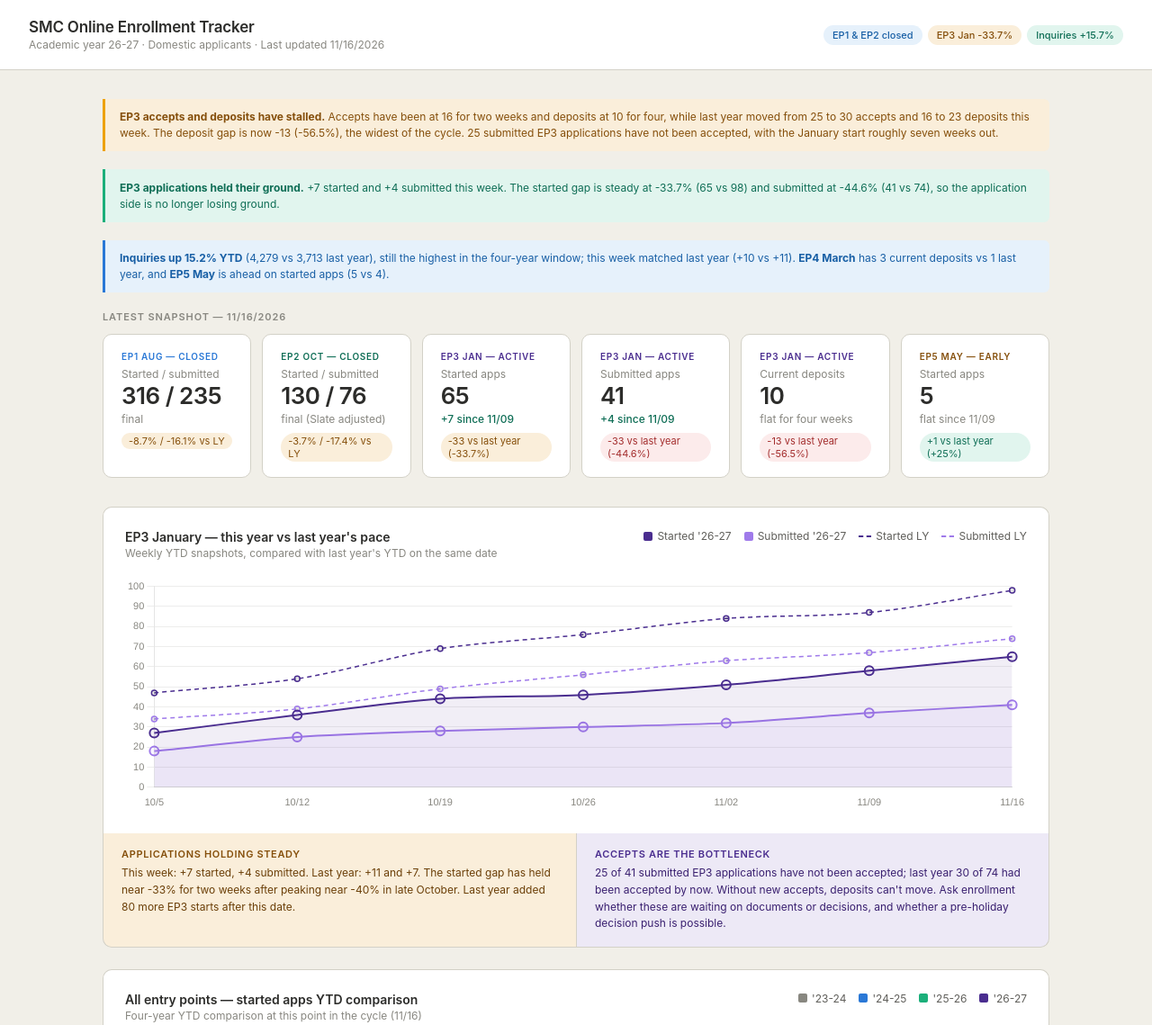
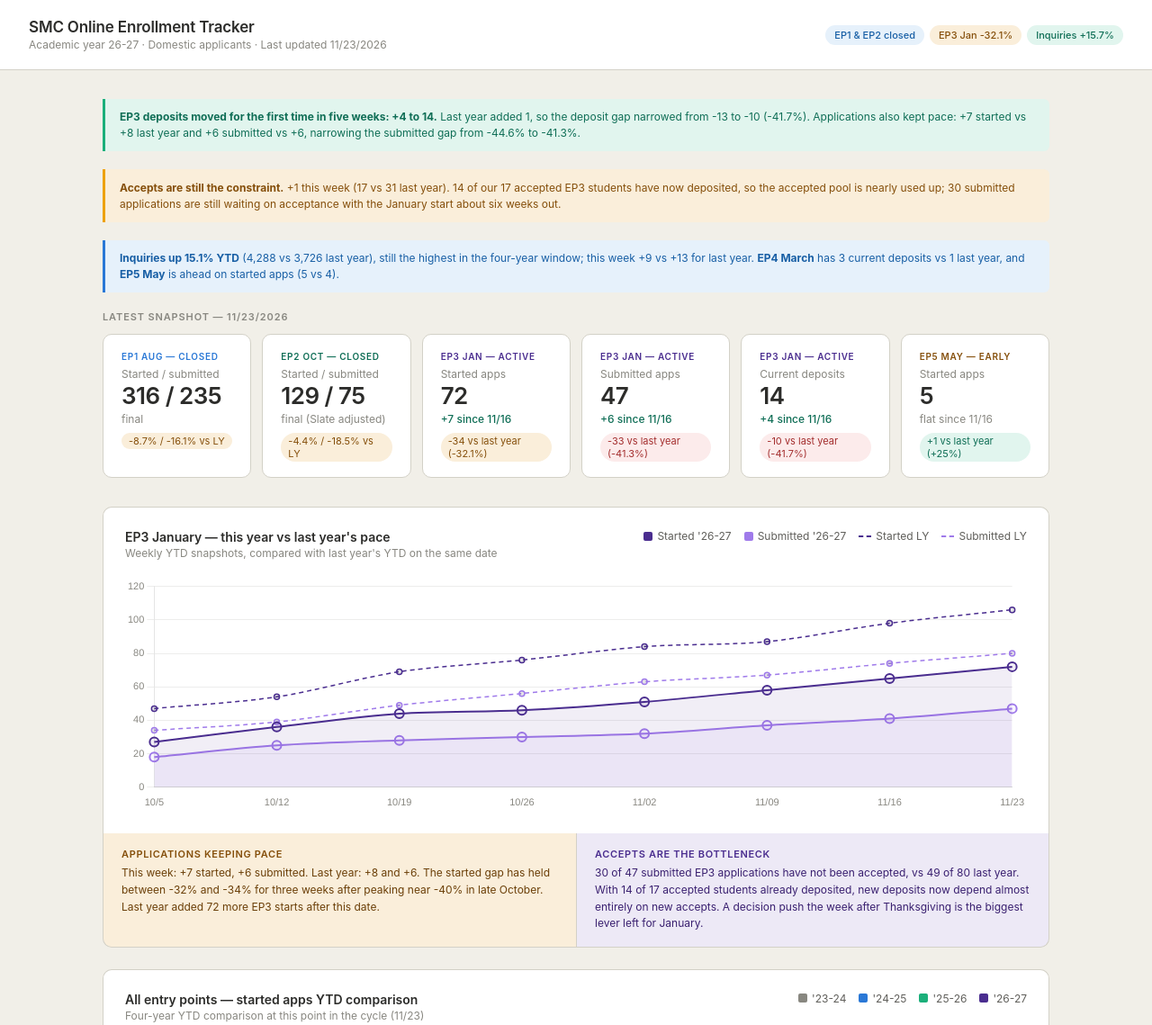
Before and after one commit to smc-marketing/smc-enrollment-tracker, a plain HTML site: page index.html in a window 1280 px wide. Shown: the top 1139 px of the page at 90% size. Drawn offline with nearby package versions, Linux system fonts and the light colour scheme.

Commit message:
Add files via upload

```diff
--- a/index.html
+++ b/index.html
@@ -75,25 +75,25 @@ footer { text-align: center; font-size: 11px; color: #888780; padding: 2rem 1rem
 <header>
   <div>
     <h1>SMC Online Enrollment Tracker</h1>
-    <p>Academic year 26-27 &middot; Domestic applicants &middot; Last updated 11/16/2026</p>
+    <p>Academic year 26-27 &middot; Domestic applicants &middot; Last updated 11/23/2026</p>
   </div>
   <div style="display:flex;gap:6px;flex-wrap:wrap;">
     <span class="badge">EP1 &amp; EP2 closed</span>
-    <span class="badge-amber">EP3 Jan -33.7%</span>
+    <span class="badge-amber">EP3 Jan -32.1%</span>
     <span class="badge-green">Inquiries +15.7%</span>
   </div>
 </header>
 
 <main>
 
-  <div class="note-bar"><strong>EP3 accepts and deposits have stalled.</strong> Accepts have been at 16 for two weeks and deposits at 10 for four, while last year moved from 25 to 30 accepts and 16 to 23 deposits this week. The deposit gap is now -13 (-56.5%), the widest of the cycle. 25 submitted EP3 applications have not been accepted, with the January start roughly seven weeks out.</div>
+  <div class="good-bar"><strong>EP3 deposits moved for the first time in five weeks: +4 to 14.</strong> Last year added 1, so the deposit gap narrowed from -13 to -10 (-41.7%). Applications also kept pace: +7 started vs +8 last year and +6 submitted vs +6, narrowing the submitted gap from -44.6% to -41.3%.</div>
 
-  <div class="good-bar"><strong>EP3 applications held their ground.</strong> +7 started and +4 submitted this week. The started gap is steady at -33.7% (65 vs 98) and submitted at -44.6% (41 vs 74), so the application side is no longer losing ground.</div>
+  <div class="note-bar"><strong>Accepts are still the constraint.</strong> +1 this week (17 vs 31 last year). 14 of our 17 accepted EP3 students have now deposited, so the accepted pool is nearly used up; 30 submitted applications are still waiting on acceptance with the January start about six weeks out.</div>
 
-  <div class="info-bar"><strong>Inquiries up 15.2% YTD</strong> (4,279 vs 3,713 last year), still the highest in the four-year window; this week matched last year (+10 vs +11). <strong>EP4 March</strong> has 3 current deposits vs 1 last year, and <strong>EP5 May</strong> is ahead on started apps (5 vs 4).</div>
+  <div class="info-bar"><strong>Inquiries up 15.1% YTD</strong> (4,288 vs 3,726 last year), still the highest in the four-year window; this week +9 vs +13 for last year. <strong>EP4 March</strong> has 3 current deposits vs 1 last year, and <strong>EP5 May</strong> is ahead on started apps (5 vs 4).</div>
 
   <!-- Current snapshot -->
-  <p class="section-label">Latest snapshot &mdash; 11/16/2026</p>
+  <p class="section-label">Latest snapshot &mdash; 11/23/2026</p>
   <div class="metrics-grid">
     <div class="card">
       <div class="ep1">EP1 Aug — closed</div>
@@ -105,36 +105,36 @@ footer { text-align: center; font-size: 11px; color: #888780; padding: 2rem 1rem
     <div class="card">
       <div class="ep2">EP2 Oct — closed</div>
       <div class="mname">Started / submitted</div>
-      <div class="mval">130 / 76</div>
+      <div class="mval">129 / 75</div>
       <div class="delta-flat">final (Slate adjusted)</div>
-      <div class="pill-amber">-3.7% / -17.4% vs LY</div>
+      <div class="pill-amber">-4.4% / -18.5% vs LY</div>
     </div>
     <div class="card">
       <div class="ep3">EP3 Jan — active</div>
       <div class="mname">Started apps</div>
-      <div class="mval">65</div>
-      <div class="delta-pos">+7 since 11/09</div>
-      <div class="pill-amber">-33 vs last year (-33.7%)</div>
+      <div class="mval">72</div>
+      <div class="delta-pos">+7 since 11/16</div>
+      <div class="pill-amber">-34 vs last year (-32.1%)</div>
     </div>
     <div class="card">
       <div class="ep3">EP3 Jan — active</div>
       <div class="mname">Submitted apps</div>
-      <div class="mval">41</div>
-      <div class="delta-pos">+4 since 11/09</div>
-      <div class="pill-red">-33 vs last year (-44.6%)</div>
+      <div class="mval">47</div>
+      <div class="delta-pos">+6 since 11/16</div>
+      <div class="pill-red">-33 vs last year (-41.3%)</div>
     </div>
     <div class="card">
       <div class="ep3">EP3 Jan — active</div>
       <div class="mname">Current deposits</div>
-      <div class="mval">10</div>
-      <div class="delta-flat">flat for four weeks</div>
-      <div class="pill-red">-13 vs last year (-56.5%)</div>
+      <div class="mval">14</div>
+      <div class="delta-pos">+4 since 11/16</div>
+      <div class="pill-red">-10 vs last year (-41.7%)</div>
     </div>
     <div class="card">
       <div class="ep5">EP5 May — early</div>
       <div class="mname">Started apps</div>
       <div class="mval">5</div>
-      <div class="delta-flat">flat since 11/09</div>
+      <div class="delta-flat">flat since 11/16</div>
       <div class="pill-green">+1 vs last year (+25%)</div>
     </div>
   </div>
@@ -155,17 +155,17 @@ footer { text-align: center; font-size: 11px; color: #888780; padding: 2rem 1rem
         </div>
       </div>
       <div class="chart-wrap">
-        <canvas id="ep3Chart" role="img" aria-label="EP3 started this year: 27, 36, 44, 46, 51, 58, 65. Last year same dates: 47, 54, 69, 76, 84, 87, 98. EP3 submitted this year: 18, 25, 28, 30, 32, 37, 41. Last year: 34, 39, 49, 56, 63, 67, 74.">EP3 started and submitted rising roughly in step with last year.</canvas>
+        <canvas id="ep3Chart" role="img" aria-label="EP3 started this year: 27, 36, 44, 46, 51, 58, 65, 72. Last year same dates: 47, 54, 69, 76, 84, 87, 98, 106. EP3 submitted this year: 18, 25, 28, 30, 32, 37, 41, 47. Last year: 34, 39, 49, 56, 63, 67, 74, 80.">EP3 started and submitted rising roughly in step with last year.</canvas>
       </div>
     </div>
     <div class="actions-row">
       <div class="action-box amber">
-        <div class="al">Applications holding steady</div>
-        <div class="ab">This week: +7 started, +4 submitted. Last year: +11 and +7. The started gap has held near -33% for two weeks after peaking near -40% in late October. Last year added 80 more EP3 starts after this date.</div>
+        <div class="al">Applications keeping pace</div>
+        <div class="ab">This week: +7 started, +6 submitted. Last year: +8 and +6. The started gap has held between -32% and -34% for three weeks after peaking near -40% in late October. Last year added 72 more EP3 starts after this date.</div>
       </div>
       <div class="action-box purple">
         <div class="al">Accepts are the bottleneck</div>
-        <div class="ab">25 of 41 submitted EP3 applications have not been accepted; last year 30 of 74 had been accepted by now. Without new accepts, deposits can't move. Ask enrollment whether these are waiting on documents or decisions, and whether a pre-holiday decision push is possible.</div>
+        <div class="ab">30 of 47 submitted EP3 applications have not been accepted, vs 49 of 80 last year. With 14 of 17 accepted students already deposited, new deposits now depend almost entirely on new accepts. A decision push the week after Thanksgiving is the biggest lever left for January.</div>
       </div>
     </div>
   </div>
@@ -176,7 +176,7 @@ footer { text-align: center; font-size: 11px; color: #888780; padding: 2rem 1rem
       <div class="chart-head">
         <div>
           <div class="chart-title">All entry points — started apps YTD comparison</div>
-          <div class="chart-sub">Four-year YTD comparison at this point in the cycle (11/16)</div>
+          <div class="chart-sub">Four-year YTD comparison at this point in the cycle (11/23)</div>
         </div>
         <div class="legend">
           <div class="li"><span class="ld" style="background:#888780;"></span>'23-24</div>
@@ -186,23 +186,23 @@ footer { text-align: center; font-size: 11px; color: #888780; padding: 2rem 1rem
         </div>
       </div>
       <div class="chart-wrap" style="height:220px;">
-        <canvas id="ytdChart" role="img" aria-label="Started apps YTD by entry point across four years. EP1: 188, 301, 346, 316. EP2: 70, 124, 135, 130. EP3: 101, 138, 98, 65. EP4: 11, 19, 15, 7. EP5: 5, 7, 4, 5.">EP3 at 65 is the lowest of the four years at this date.</canvas>
+        <canvas id="ytdChart" role="img" aria-label="Started apps YTD by entry point across four years. EP1: 188, 301, 346, 316. EP2: 70, 124, 135, 129. EP3: 106, 148, 106, 72. EP4: 11, 22, 17, 7. EP5: 5, 8, 4, 5.">EP3 at 72 is the lowest of the four years at this date.</canvas>
       </div>
     </div>
     <div class="actions-row">
       <div class="action-box blue">
-        <div class="al">Total YTD -12.5% (523 vs 598 LY)</div>
-        <div class="ab">With EP1 and EP2 closed, the remaining gap is driven by EP3 (-33 started) and EP4 (-8). EP3 at 65 is the lowest of the four years at this date; last year was 98 and two years ago 138.</div>
+        <div class="al">Total YTD -13.0% (529 vs 608 LY)</div>
+        <div class="ab">With EP1 and EP2 closed, the remaining gap is driven by EP3 (-34 started) and EP4 (-10). EP3 at 72 is the lowest of the four years at this date; last year was 106 and two years ago 148.</div>
       </div>
       <div class="action-box green">
-        <div class="al">Inquiries +15.2% — volume is not the problem</div>
-        <div class="ab">4,279 inquiries vs 3,713 last year. Inquiry-to-start conversion has fallen from 25.9% two years ago to 12.1% this year, which is the stage Lisa is investigating.</div>
+        <div class="al">Inquiries +15.1% — volume is not the problem</div>
+        <div class="ab">4,288 inquiries vs 3,726 last year. Inquiry-to-start conversion has fallen from 25.9% two years ago to 12.1% this year, which is the stage Lisa is investigating.</div>
       </div>
     </div>
   </div>
 
   <!-- All entry points table -->
-  <p class="section-label" style="margin-top:2rem;">All entry points — YTD summary 11/16/2026</p>
+  <p class="section-label" style="margin-top:2rem;">All entry points — YTD summary 11/23/2026</p>
   <div class="table-card">
     <div class="table-scroll">
     <table>
@@ -211,11 +211,11 @@ footer { text-align: center; font-size: 11px; color: #888780; padding: 2rem 1rem
       </thead>
       <tbody>
         <tr><td>EP1 Aug — closed</td><td>316</td><td class="tneg">-30 (-8.7%)</td><td>235</td><td class="tneg">-45 (-16.1%)</td><td>71</td><td class="tneg">-16 (-18.4%)</td></tr>
-        <tr><td>EP2 Oct — closed</td><td>130</td><td class="tneg">-5 (-3.7%)</td><td>76</td><td class="tneg">-16 (-17.4%)</td><td>16</td><td class="tneg">-5 (-23.8%)</td></tr>
-        <tr><td>EP3 Jan — active</td><td>65</td><td class="tneg">-33 (-33.7%)</td><td>41</td><td class="tneg">-33 (-44.6%)</td><td>10</td><td class="tneg">-13 (-56.5%)</td></tr>
-        <tr><td>EP4 March — early</td><td>7</td><td class="tneg">-8 (-53.3%)</td><td>5</td><td class="tneg">-7 (-58.3%)</td><td>3</td><td class="tup">+2</td></tr>
+        <tr><td>EP2 Oct — closed</td><td>129</td><td class="tneg">-6 (-4.4%)</td><td>75</td><td class="tneg">-17 (-18.5%)</td><td>16</td><td class="tneg">-5 (-23.8%)</td></tr>
+        <tr><td>EP3 Jan — active</td><td>72</td><td class="tneg">-34 (-32.1%)</td><td>47</td><td class="tneg">-33 (-41.3%)</td><td>14</td><td class="tneg">-10 (-41.7%)</td></tr>
+        <tr><td>EP4 March — early</td><td>7</td><td class="tneg">-10 (-58.8%)</td><td>5</td><td class="tneg">-8 (-61.5%)</td><td>3</td><td class="tup">+2</td></tr>
         <tr><td>EP5 May — early</td><td>5</td><td class="tup">+1 (+25%)</td><td>3</td><td class="tup">+1 (+50%)</td><td>0</td><td class="tflat">&mdash;</td></tr>
-        <tr class="total"><td>Total YTD</td><td>523</td><td class="tneg">-75 (-12.5%)</td><td>360</td><td class="tneg">-100 (-21.7%)</td><td>100</td><td class="tneg">-32 (-24.2%)</td></tr>
+        <tr class="total"><td>Total YTD</td><td>529</td><td class="tneg">-79 (-13.0%)</td><td>365</td><td class="tneg">-102 (-21.8%)</td><td>104</td><td class="tneg">-29 (-21.8%)</td></tr>
       </tbody>
     </table>
     </div>
@@ -236,7 +236,8 @@ footer { text-align: center; font-size: 11px; color: #888780; padding: 2rem 1rem
         <tr><td>10/26</td><td>46</td><td>76</td><td class="tneg">-30 (-39.5%)</td><td>30</td><td>56</td><td>10</td><td class="tup">+2 / +2</td></tr>
         <tr><td>11/02</td><td>51</td><td>84</td><td class="tneg">-33 (-39.3%)</td><td>32</td><td>63</td><td>10</td><td class="tup">+5 / +2</td></tr>
         <tr><td>11/09</td><td>58</td><td>87</td><td class="tneg">-29 (-33.3%)</td><td>37</td><td>67</td><td>10</td><td class="tup">+7 / +5</td></tr>
-        <tr class="latest"><td>11/16 — latest</td><td>65</td><td>98</td><td>-33 (-33.7%)</td><td>41</td><td>74</td><td>10</td><td>+7 / +4</td></tr>
+        <tr><td>11/16</td><td>65</td><td>98</td><td class="tneg">-33 (-33.7%)</td><td>41</td><td>74</td><td>10</td><td class="tup">+7 / +4</td></tr>
+        <tr class="latest"><td>11/23 — latest</td><td>72</td><td>106</td><td>-34 (-32.1%)</td><td>47</td><td>80</td><td>14</td><td>+7 / +6</td></tr>
       </tbody>
     </table>
     </div>
@@ -252,19 +253,19 @@ const tick = { color: '#888780', font: { size: 11 } };
 new Chart(document.getElementById('ep3Chart'), {
   type: 'line',
   data: {
-    labels: ['10/5', '10/12', '10/19', '10/26', '11/02', '11/09', '11/16'],
+    labels: ['10/5', '10/12', '10/19', '10/26', '11/02', '11/09', '11/16', '11/23'],
     datasets: [
-      { label: 'Started 26-27', data: [27, 36, 44, 46, 51, 58, 65], borderColor: '#4A2D8F', backgroundColor: 'rgba(74,45,143,0.08)', pointRadius: 5, tension: 0.3, borderWidth: 2, fill: true },
-      { label: 'Submitted 26-27', data: [18, 25, 28, 30, 32, 37, 41], borderColor: '#9F7AEA', backgroundColor: 'rgba(159,122,234,0.08)', pointRadius: 5, tension: 0.3, borderWidth: 2, fill: true },
-      { label: 'Started LY', data: [47, 54, 69, 76, 84, 87, 98], borderColor: '#4A2D8F', pointRadius: 3, tension: 0.3, borderDash: [5,4], borderWidth: 1.5 },
-      { label: 'Submitted LY', data: [34, 39, 49, 56, 63, 67, 74], borderColor: '#9F7AEA', pointRadius: 3, tension: 0.3, borderDash: [5,4], borderWidth: 1.5 }
+      { label: 'Started 26-27', data: [27, 36, 44, 46, 51, 58, 65, 72], borderColor: '#4A2D8F', backgroundColor: 'rgba(74,45,143,0.08)', pointRadius: 5, tension: 0.3, borderWidth: 2, fill: true },
+      { label: 'Submitted 26-27', data: [18, 25, 28, 30, 32, 37, 41, 47], borderColor: '#9F7AEA', backgroundColor: 'rgba(159,122,234,0.08)', pointRadius: 5, tension: 0.3, borderWidth: 2, fill: true },
+      { label: 'Started LY', data: [47, 54, 69, 76, 84, 87, 98, 106], borderColor: '#4A2D8F', pointRadius: 3, tension: 0.3, borderDash: [5,4], borderWidth: 1.5 },
+      { label: 'Submitted LY', data: [34, 39, 49, 56, 63, 67, 74, 80], borderColor: '#9F7AEA', pointRadius: 3, tension: 0.3, borderDash: [5,4], borderWidth: 1.5 }
     ]
   },
   options: {
     responsive: true, maintainAspectRatio: false,
     interaction: { mode: 'index', intersect: false },
     plugins: { legend: { display: false } },
-    scales: { y: { min: 0, max: 100, ticks: tick, grid: { color: 'rgba(136,135,128,0.15)' } }, x: { ticks: tick, grid: { display: false } } }
+    scales: { y: { min: 0, max: 120, ticks: tick, grid: { color: 'rgba(136,135,128,0.15)' } }, x: { ticks: tick, grid: { display: false } } }
   }
 });
 
@@ -273,10 +274,10 @@ new Chart(document.getElementById('ytdChart'), {
   data: {
     labels: ['EP1 Aug', 'EP2 Oct', 'EP3 Jan', 'EP4 March', 'EP5 May'],
     datasets: [
-      { label: "'23-24", data: [188, 70, 101, 11, 5], backgroundColor: '#888780', borderRadius: 3 },
-      { label: "'24-25", data: [301, 124, 138, 19, 7], backgroundColor: '#2a78d6', borderRadius: 3 },
-      { label: "'25-26", data: [346, 135, 98, 15, 4], backgroundColor: '#1baf7a', borderRadius: 3 },
-      { label: "'26-27", data: [316, 130, 65, 7, 5], backgroundColor: '#4A2D8F', borderRadius: 3 }
+      { label: "'23-24", data: [188, 70, 106, 11, 5], backgroundColor: '#888780', borderRadius: 3 },
+      { label: "'24-25", data: [301, 124, 148, 22, 8], backgroundColor: '#2a78d6', borderRadius: 3 },
+      { label: "'25-26", data: [346, 135, 106, 17, 4], backgroundColor: '#1baf7a', borderRadius: 3 },
+      { label: "'26-27", data: [316, 129, 72, 7, 5], backgroundColor: '#4A2D8F', borderRadius: 3 }
     ]
   },
   options: {
```
